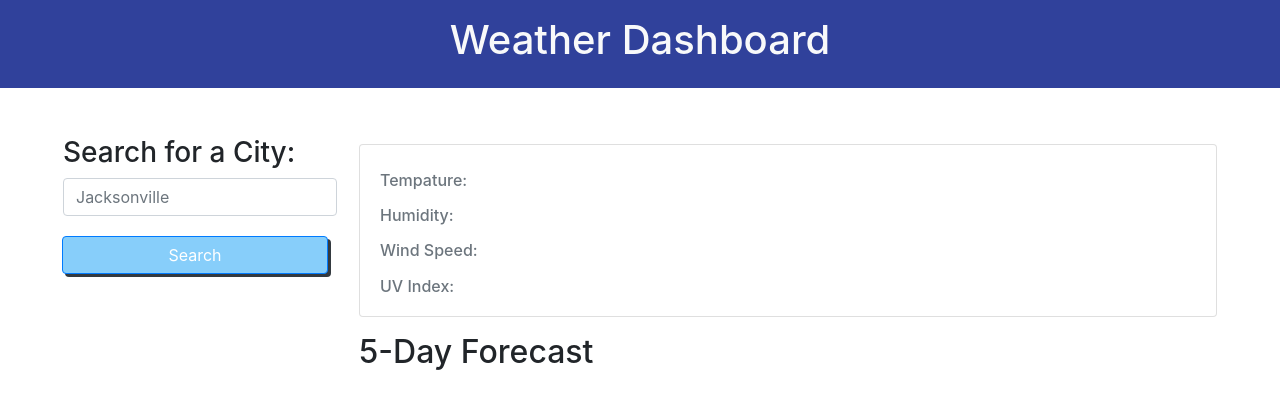
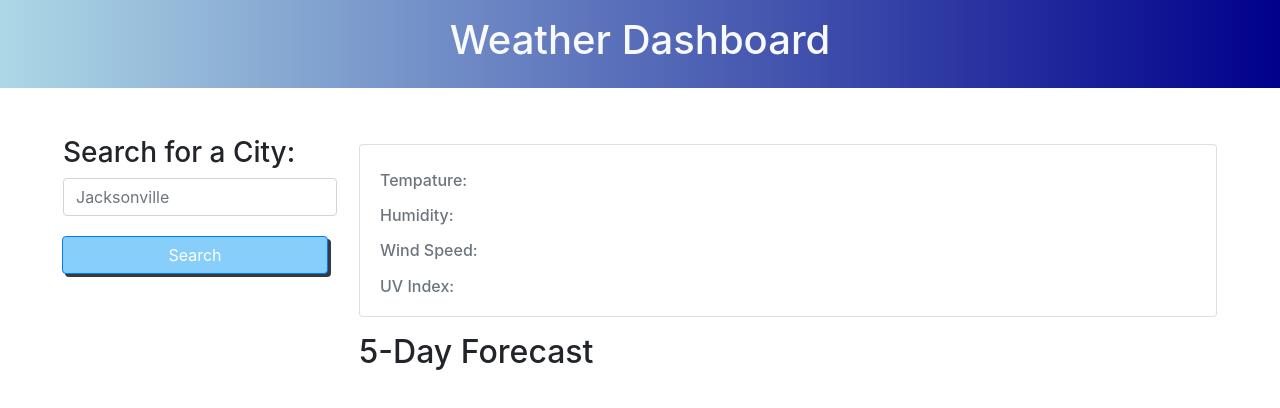
Before and after one commit to hstamper/Weather-Dashboard, a plain HTML site: page index.html in a window 1280 px wide. Drawn offline with nearby package versions, Linux system fonts and the light colour scheme; files whose address does not match are found by name.

Commit message:
added linear to header

```diff
--- a/assets/style.css
+++ b/assets/style.css
@@ -48,3 +48,7 @@
 #yes {
     display: flex;
 }
+
+header {
+  background-image: linear-gradient(to right, lightblue, darkblue);
+}
--- a/index.html
+++ b/index.html
@@ -11,7 +11,7 @@
 </head>
 
 <body>
-    <header class="text-center text-light p-3" style="background-color: rgb(48, 65, 155);">
+    <header class="text-center text-light p-3">
         <h1><i class="justify-space-between"></i>Weather Dashboard</h1>
     </header>
 
```
